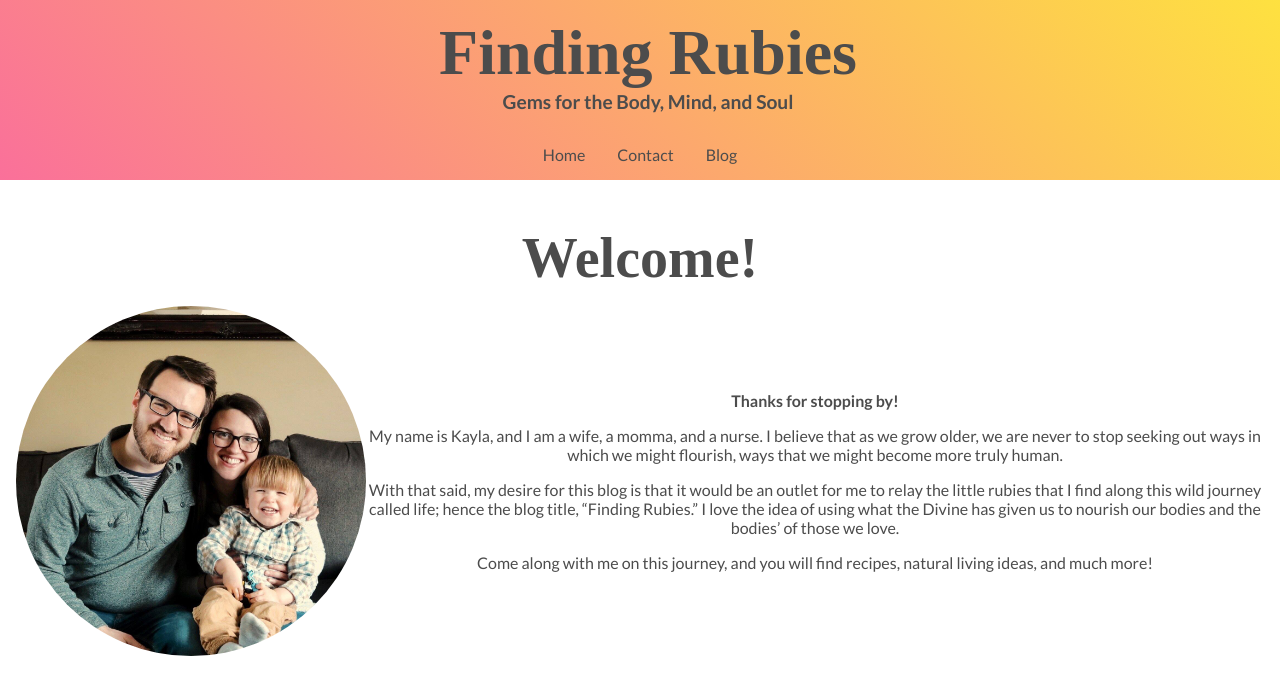
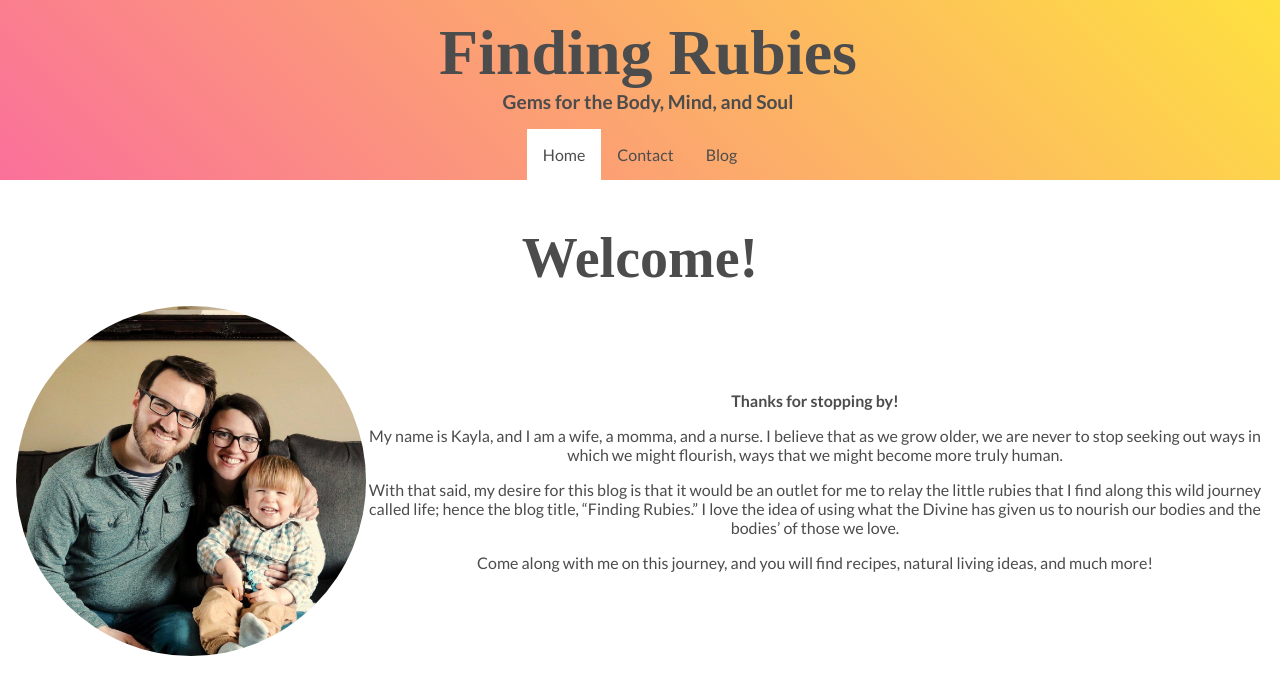
Before and after one commit to calebspindler/react-api-project, a React (Create React App) app: page / in a window 1280 px wide. Shown: the top 694 px of the page. Built offline with nearby package versions, Linux system fonts and the light colour scheme; a web font is replaced by a local one.

Commit message:
added react route active styling

```diff
--- a/src/components/Header.js
+++ b/src/components/Header.js
@@ -1,5 +1,5 @@
 import React from 'react';
-import { Link } from 'react-router-dom';
+import { NavLink } from 'react-router-dom';
 
 const Header = props =>
   <header>
@@ -9,9 +9,9 @@ const Header = props =>
     </div>
     <div>
       <ul className="main-nav">
-        <li><Link to="/">Home</Link></li>
-        <li><Link to="/contact">Contact</Link></li>
-        <li><Link to="/blog">Blog</Link></li>
+        <li><NavLink exact to="/">Home</NavLink></li>
+        <li><NavLink to="/contact">Contact</NavLink></li>
+        <li><NavLink to="/blog">Blog</NavLink></li>
       </ul>
     </div>
   </header>
--- a/src/css/App.css
+++ b/src/css/App.css
@@ -24,22 +24,13 @@ body {
   padding: 0;
 }
 
+a {
+  text-decoration: none;
+}
+
 .App {
   height: 100vh;
 }
-
-a:link {
-  text-decoration: none;
-  color: #4c4c4c;
-}
-
-a:hover {
-  color: purple;
-}
-
-/* a:active {
-  color: green;
-} */
 
 .main-content {
   display: flex;
@@ -95,6 +86,14 @@ header h2 {
   padding: 1rem;
 }
 
+.main-nav a:hover,
+.main-nav .active {
+  background: white;
+}
+.main-nav a {
+  color: #4c4c4c;
+}
+
 /* =================
    BODY SETTINGS
 ==================== */
```
